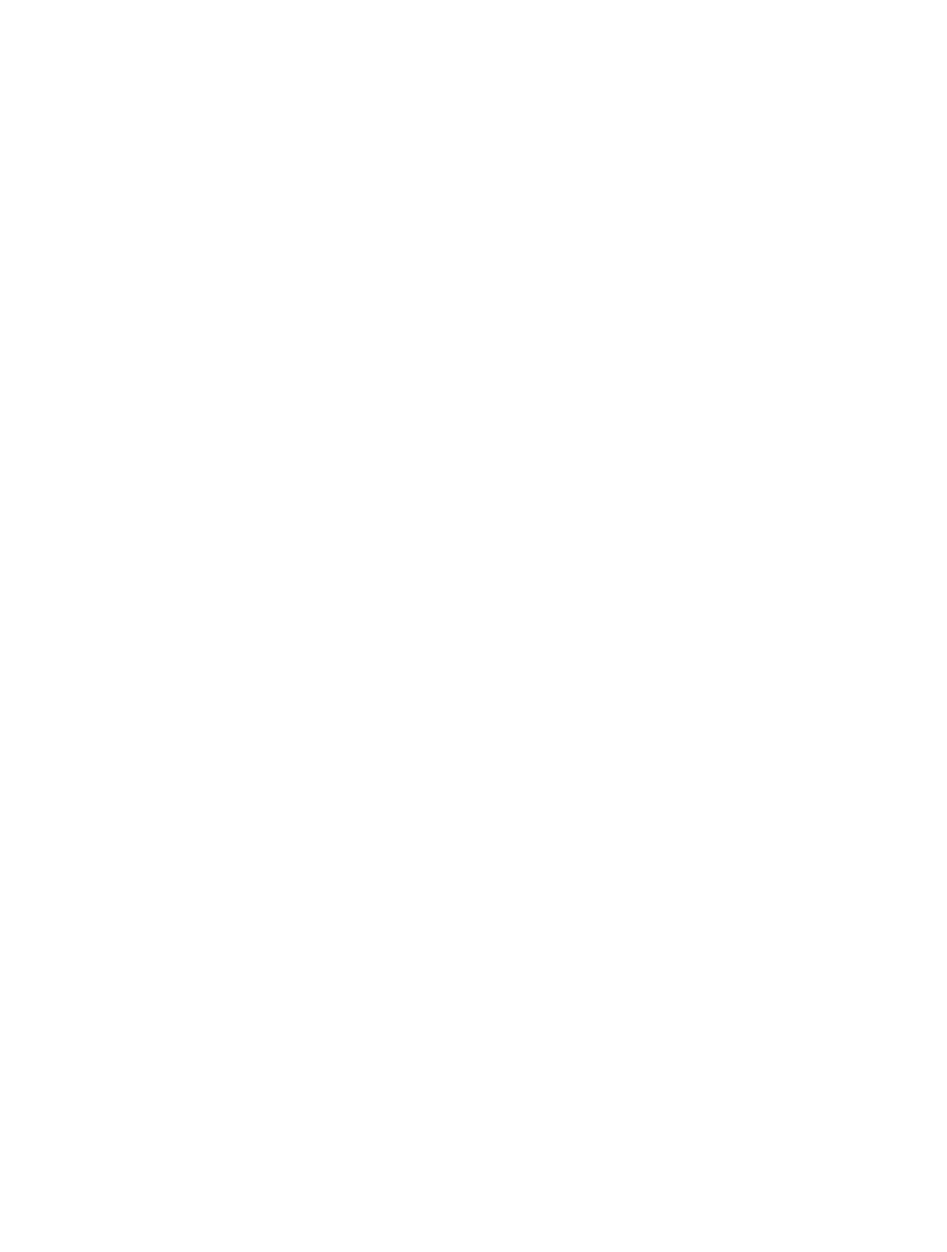
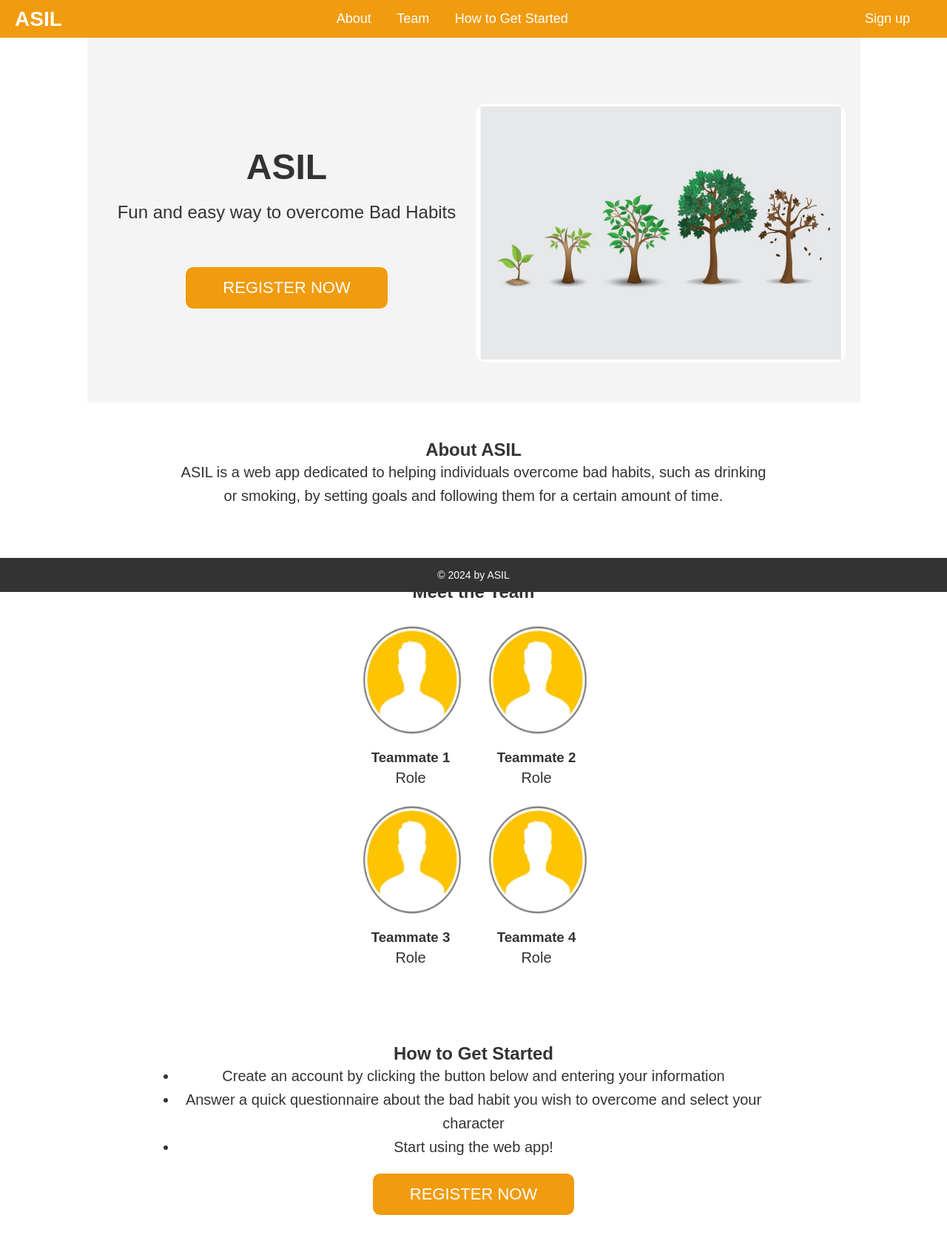
Before and after one commit to Antewny/ASIL-Hackathon, a plain HTML site: page index.html in a window 1280 px wide. Shown: the whole page at 74% size. Before the commit the page ends 800 px from the top, so only its background shows below. Drawn offline with Linux system fonts and the light colour scheme.

Commit message:
Begin of html

```diff
--- a/index.html
+++ b/index.html
@@ -1,10 +1,86 @@
 <!DOCTYPE html>
-<html>
+<html lang="en">
 <head>
-    <meta charset="UTF-8" />
-    <title>title</title>
+    <meta charset="UTF-8">
+    <meta name="viewport" content="width=device-width, initial-scale=1.0">
+    <title>ASIL - Overcome Bad Habits</title>
+    <link rel="stylesheet" href="styles.css">
 </head>
 <body>
+    <!-- Top Bar -->
+    <header class="top-bar">
+        <div class="logo">ASIL</div>
+        <nav class="nav-links">
+            <a href="#about">About</a>
+            <a href="#team">Team</a>
+            <a href="#how-to-get-started">How to Get Started</a>
+        </nav>
+        <button href="registration.html" class="get-started-btn">Sign up</button>
+    </header>
 
+    <!-- Hero Section -->
+    <section class="container">
+        <div class="hero-section text">
+            <h1>ASIL</h1>
+            <p>Fun and easy way to overcome Bad Habits</p>
+            <button href="/registration.html" class="register-btn">Register Now</button>
+        </div>
+        <div class="hero-section img">
+            <img src="/images/tree.jpg" alt="Tree representing growth and overcoming habits">
+        </div>
+    </section>
+
+    <!-- About Section -->
+    <section id="about" class="about-section">
+        <h2>About ASIL</h2>
+        <p>
+            ASIL is a web app dedicated to helping individuals overcome bad habits,
+            such as drinking or smoking, by setting goals and following them for
+            a certain amount of time.
+        </p>
+    </section>
+
+    <!-- Meet the Team Section -->
+    <section id="team" class="team-section">
+        <h2>Meet the Team</h2>
+        <div class="team-grid">
+            <div class="team-member">
+                <img src="/images/profile.png" alt="Teammate 1">
+                <h3>Teammate 1</h3>
+                <p>Role</p>
+            </div>
+            <div class="team-member">
+                <img src="/images/profile.png" alt="Teammate 2">
+                <h3>Teammate 2</h3>
+                <p>Role</p>
+            </div>
+            <div class="team-member">
+                <img src="/images/profile.png" alt="Teammate 3">
+                <h3>Teammate 3</h3>
+                <p>Role</p>
+            </div>
+            <div class="team-member">
+                <img src="/images/profile.png" alt="Teammate 4">
+                <h3>Teammate 4</h3>
+                <p>Role</p>
+            </div>
+        </div>
+    </section>
+
+    <!-- How to Get Started Section -->
+    <section id="how-to-get-started" class="get-started-section">
+        <h2>How to Get Started</h2>
+        <ul>
+            <li>Create an account by clicking the button below and entering your information</li>
+            <li>Answer a quick questionnaire about the bad habit you wish to overcome and select your character</li>
+            <li>Start using the web app!</li>
+        </ul>
+        <button class="register-btn">Register Now</button>
+    </section>
+
+    <!-- Footer -->
+    <footer>
+        <p>© 2024 by ASIL</p>
+    </footer>
 </body>
 </html>
--- /dev/null
+++ b/styles.css
@@ -0,0 +1,248 @@
+* {
+    margin: 0;
+    padding: 0;
+    box-sizing: border-box;
+    font-family: Arial, sans-serif;
+}
+
+body {
+    background-color: #fff;
+    color: #333;
+    display: flex;
+    flex-direction: column;
+    align-items: center;
+    text-align: center;
+}
+
+header, section, footer {
+    padding: 50px 20px;
+}
+
+.top-bar {
+    width: 100%;
+    background-color: #f19b0e;
+    display: flex;
+    justify-content: space-between;
+    align-items: center;
+    padding: 0px 20px;
+    position: fixed;
+    top: 0;
+}
+
+.logo {
+    font-size: 28px;
+    color: white;
+    font-weight: bold;
+}
+
+.nav-links a {
+    color: white;
+    text-decoration: none;
+    margin: 0 15px;
+    font-size: 18px;
+}
+
+.sign-up-btn {
+    background-color: #fff;
+    color: #f19b0e;
+    padding: 0px 0px;
+    border: 2px solid white;
+    border-radius: 10px;
+    font-size: 14px;
+    transition: all 0.3s ease;
+}
+
+.container {
+    background: #f4f4f4;
+    padding-top: 120px;
+    display: grid;
+    align-items: center;
+    grid-template-columns: 1fr 1fr;
+    column-gap: 5px;
+}
+
+.hero-section h1 {
+    text-align: center;
+    font-size: 48px;
+    margin-bottom: 20px;
+}
+
+.hero-section p {
+    font-size: 24px;
+    margin-bottom: 40px;
+}
+
+.hero-section img {
+    width: 100%;
+    max-width: 500px;
+    border-radius: 15px;
+    margin-top: 20px;
+}
+
+.about-section p, .team-section p, .get-started-section ul {
+    font-size: 20px;
+    line-height: 1.6;
+    max-width: 800px;
+    margin: 0 auto;
+}
+
+.team-section .team-grid {
+    display: grid;
+    grid-template-columns: 1fr 1fr;
+    gap: 20px;
+    margin-top: 30px;
+}
+
+.team-member {
+    text-align: center;
+}
+
+.team-member img {
+    width: 150px;
+    height: 150px;
+    border-radius: 50%;
+    margin-bottom: 15px;
+}
+
+.register-btn, .sign-up-btn {
+    font-size: 22px;
+    padding: 15px 50px;
+    margin-top: 20px;
+    text-transform: uppercase;
+}
+
+.register-btn:hover, .sign-up-btn:hover {
+    background-color: #f19b0e;
+    color: white;
+}
+
+/* Responsive Design */
+@media (max-width: 768px) {
+    .hero-section, .about-section, .team-section, .get-started-section {
+        padding: 40px 20px;
+    }
+
+    .hero-section h1 {
+        font-size: 36px;
+    }
+
+    .hero-section p {
+        font-size: 20px;
+    }
+
+    .team-member img {
+        width: 100px;
+        height: 100px;
+    }
+}
+
+
+
+.registration-section {
+    background-color: #f4f4f4;
+    padding-top: 120px;
+    width: 100%;
+    max-width: 800px;
+    margin: 0 auto;
+}
+
+.registration-section h1 {
+    font-size: 36px;
+    margin-bottom: 20px;
+}
+
+.registration-form {
+    display: flex;
+    flex-direction: column;
+    gap: 20px;
+}
+
+.form-group {
+    display: flex;
+    flex-direction: column;
+    align-items: flex-start;
+}
+
+input[type="email"],
+input[type="text"],
+input[type="password"],
+textarea {
+    width: 100%;
+    padding: 10px;
+    margin-top: 5px;
+    font-size: 16px;
+    border: 2px solid #ccc;
+    border-radius: 5px;
+}
+
+textarea {
+    height: 100px;
+}
+
+input[type="checkbox"] {
+    margin-right: 10px;
+}
+
+button {
+    padding: 15px 30px;
+    background-color: #f19b0e;
+    color: white;
+    border: none;
+    border-radius: 10px;
+    font-size: 18px;
+    cursor: pointer;
+    transition: background-color 0.3s ease;
+}
+
+button:hover {
+    background-color: #d07a05;
+}
+
+.questions-section {
+    margin-top: 30px;
+}
+
+.image-selection {
+    display: flex;
+    justify-content: space-between;
+    gap: 10px;
+}
+
+.image-selection input {
+    display: none;
+}
+
+.image-selection label {
+    width: 80px;
+    height: 80px;
+    display: block;
+    cursor: pointer;
+}
+
+.image-selection img {
+    width: 100%;
+    height: 100%;
+    object-fit: cover;
+    border-radius: 10px;
+    border: 2px solid #ccc;
+    transition: transform 0.3s ease;
+}
+
+.image-selection input:checked + label img {
+    transform: scale(1.1);
+}
+
+footer {
+    background-color: #333;  /* Dark grey footer */
+    color: white;
+    font-size: 14px;
+    padding: 15px 20px;
+    text-align: center;
+    width: 100%;
+    position: fixed;
+    bottom: 0;
+}
+
+footer p {
+    margin: 0;
+}
```
Also changed, not shown: registration.html (added, +79 -0 lines), images/profile.png (added), images/tree.jpg (added), profile.html (added).
